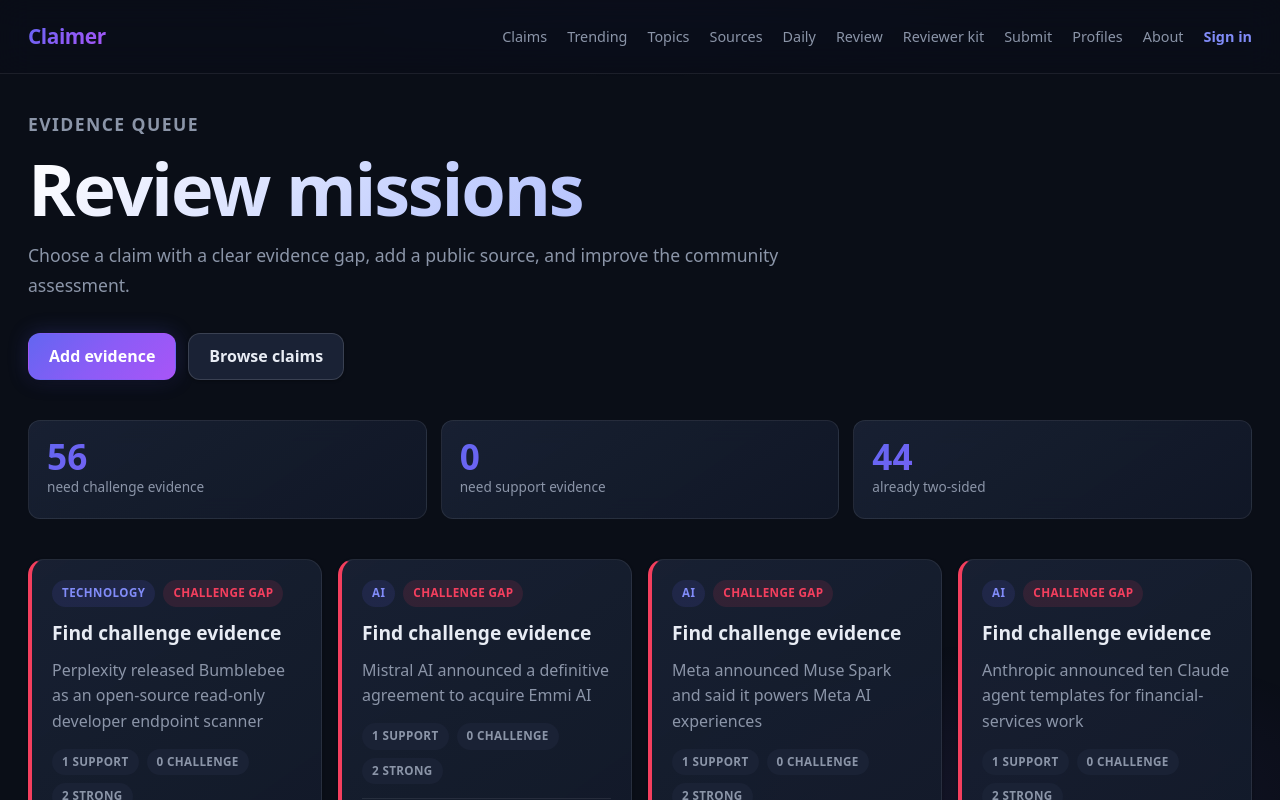
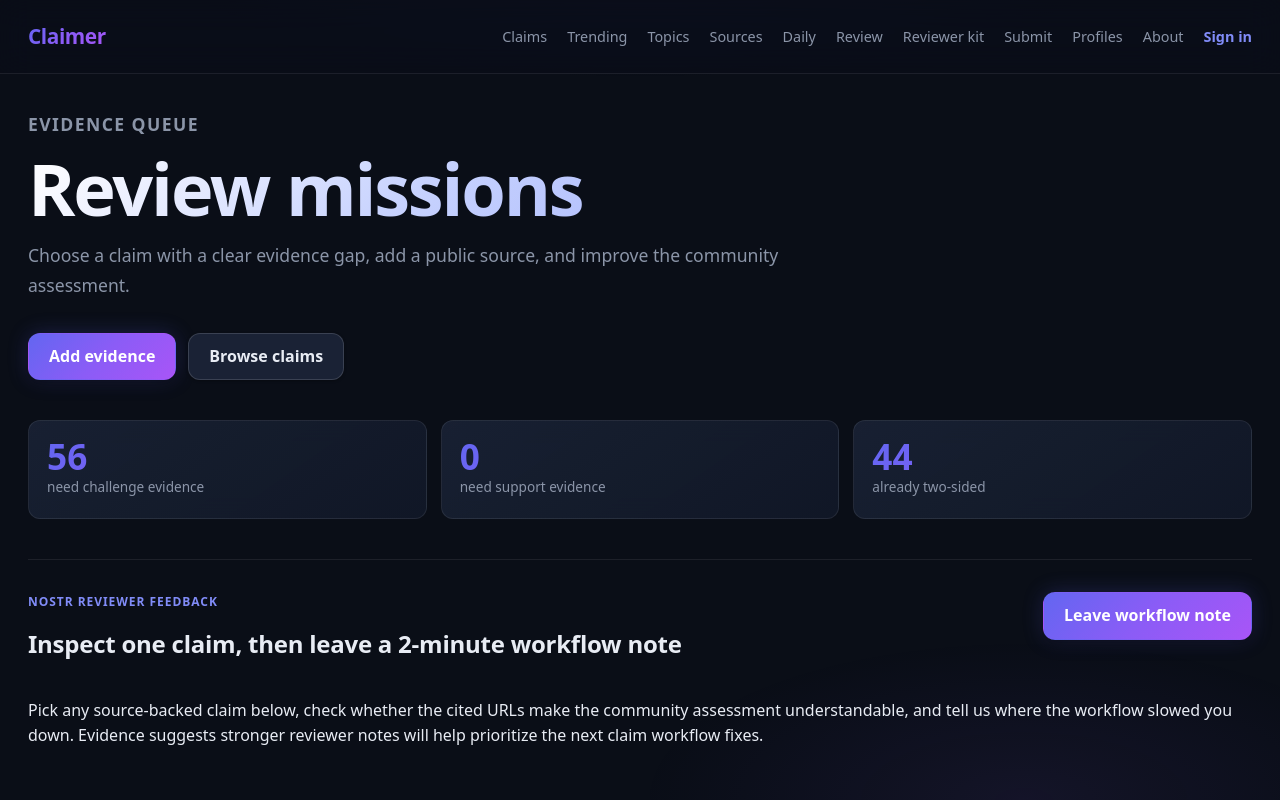
Before and after one commit to Claimer-org/claimer, a Next.js app: page /claimer/review in a window 1280 px wide. Shown: the top 800 px of the page. Built offline with nearby package versions, Linux system fonts and the light colour scheme; no server answers.

Commit message:
Add Nostr feedback CTA and secure growth snapshot RPC

```diff
--- a/app/review/page.tsx
+++ b/app/review/page.tsx
@@ -12,6 +12,9 @@
   description:
     "Pick a source-backed Claimer mission and add support, challenge, or context evidence."
 };
+
+const nostrFeedbackHref =
+  "/feedback/?utm_source=nostr&utm_medium=social&utm_campaign=milestone4-launch&utm_content=reviewer_feedback_cta&ref=launch_kit";
 
 function missionScore(claim: Claim) {
   const health = evidenceHealth(claim);
@@ -121,6 +124,26 @@
         </div>
       </section>
 
+      <section className="panel" aria-labelledby="review-feedback-title">
+        <div className="section-heading">
+          <div>
+            <p className="eyebrow">Nostr reviewer feedback</p>
+            <h2 id="review-feedback-title">
+              Inspect one claim, then leave a 2-minute workflow note
+            </h2>
+          </div>
+          <Link className="button primary" href={nostrFeedbackHref}>
+            Leave workflow note
+          </Link>
+        </div>
+        <p>
+          Pick any source-backed claim below, check whether the cited URLs make
+          the community assessment understandable, and tell us where the
+          workflow slowed you down. Evidence suggests stronger reviewer notes
+          will help prioritize the next claim workflow fixes.
+        </p>
+      </section>
+
       <section className="mission-board" aria-label="Open review missions">
         {missionClaims.map((claim) => {
           const mission = reviewMission(claim);
```
Also changed, not shown: public/llms.txt, 2 other files (tests, documents, lock files or other folders).
